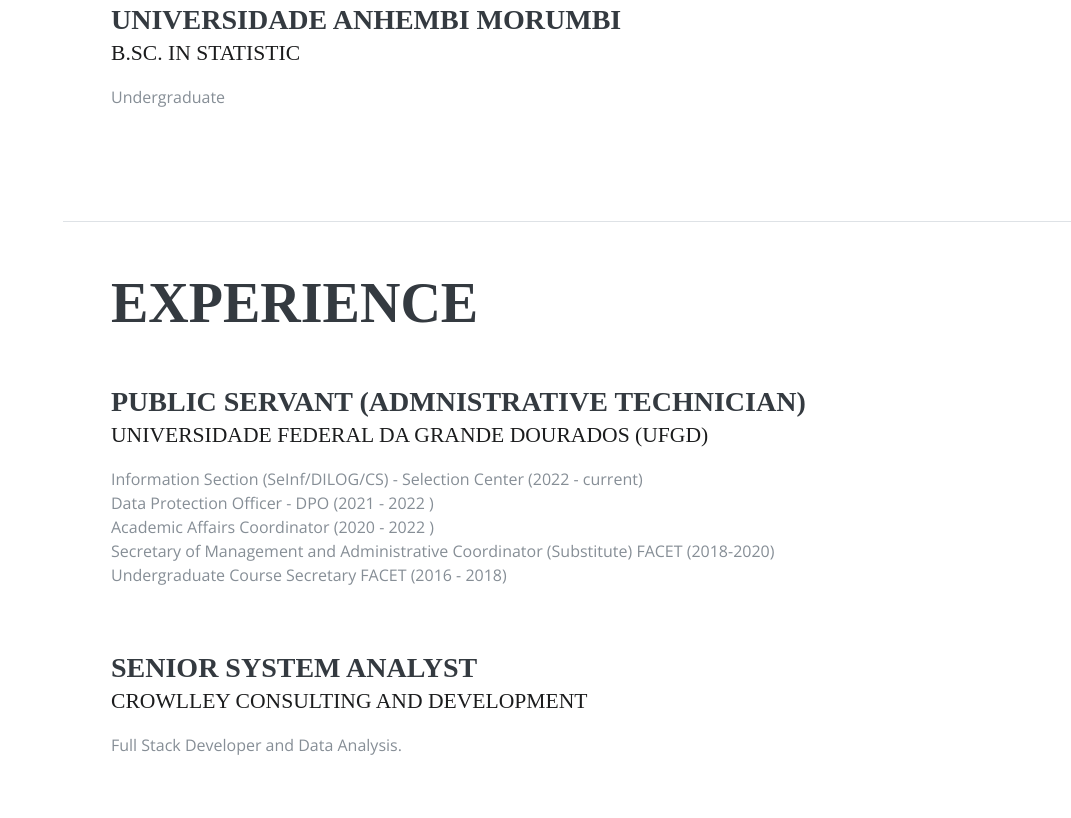
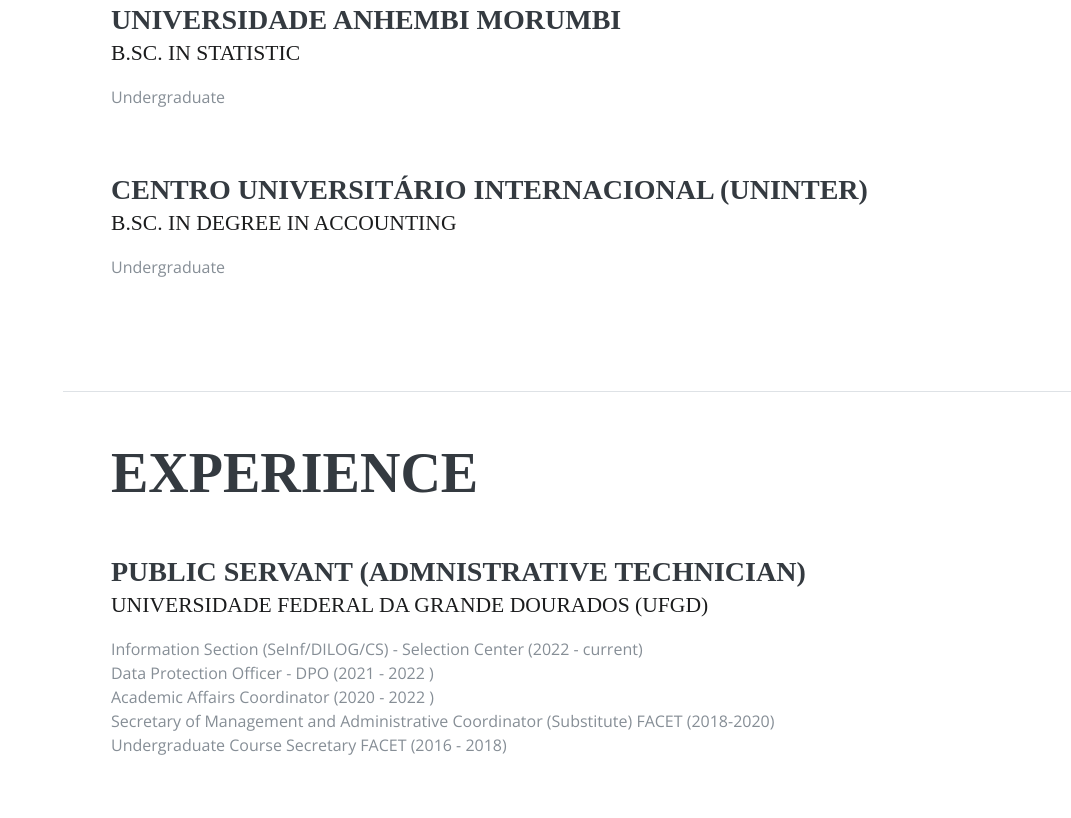
Before and after one commit to ohtten/ohtten.github.io, a plain HTML site: page index.html in a window 1280 px wide. Shown: the part 1551-2369 px from the top of the page, without its empty margins (209-1280 px from the left). Drawn offline with nearby package versions, Linux system fonts and the light colour scheme; a web font is replaced by a local one.

Commit message:
add degree course

```diff
--- a/index.html
+++ b/index.html
@@ -205,6 +205,20 @@
                 <h3 class="mb-0">Universidade Anhembi Morumbi</h3>
 
                 <div class="subheading mb-3">B.Sc. in Statistic</div>
+
+                <p>Undergraduate</p>
+
+              </div>
+
+            </div>
+
+			<div class="resume-item d-flex flex-column flex-md-row mb-5">
+
+              <div class="resume-content mr-auto">
+
+                <h3 class="mb-0">Centro Universitário Internacional (Uninter)</h3>
+
+                <div class="subheading mb-3">B.Sc. in Degree in Accounting</div>
 
                 <p>Undergraduate</p>
 
```
